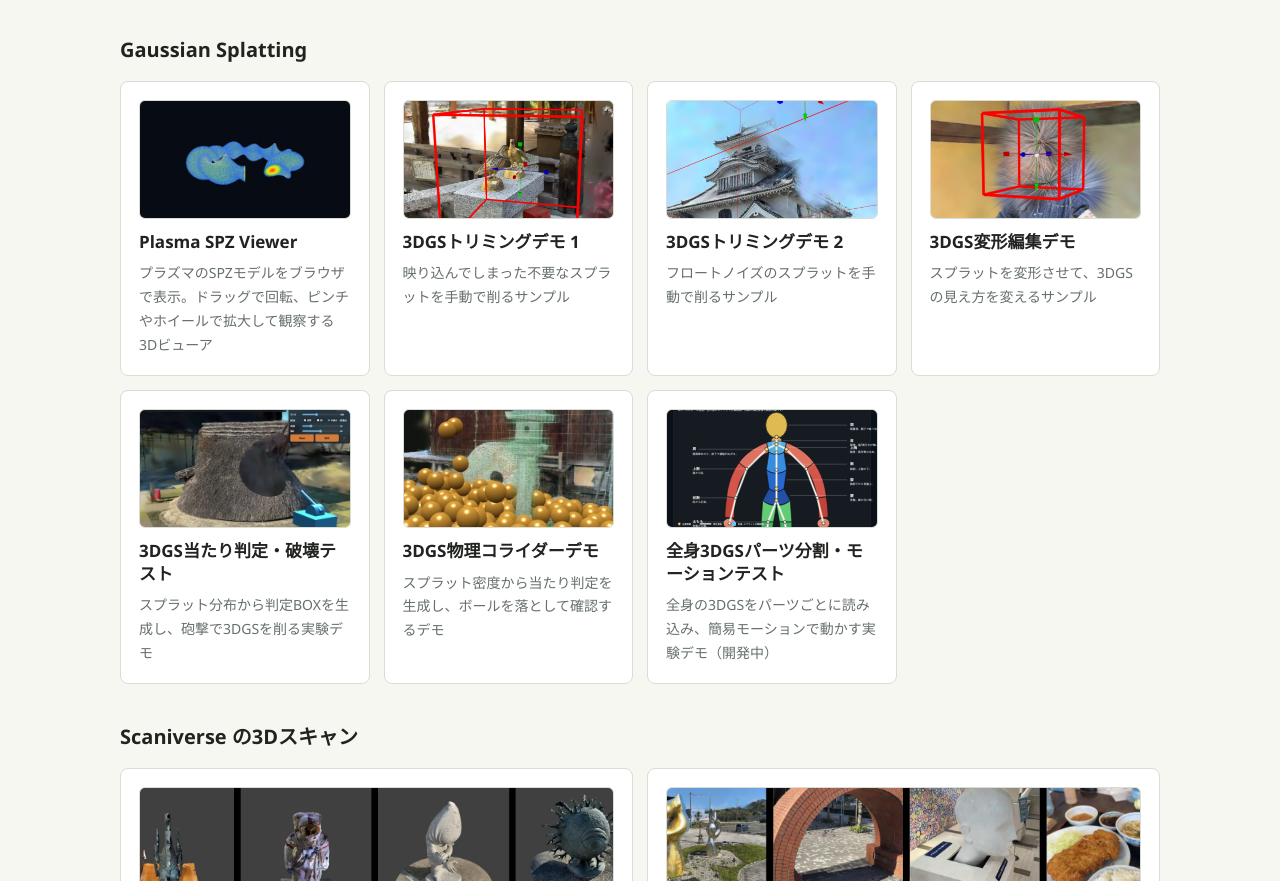
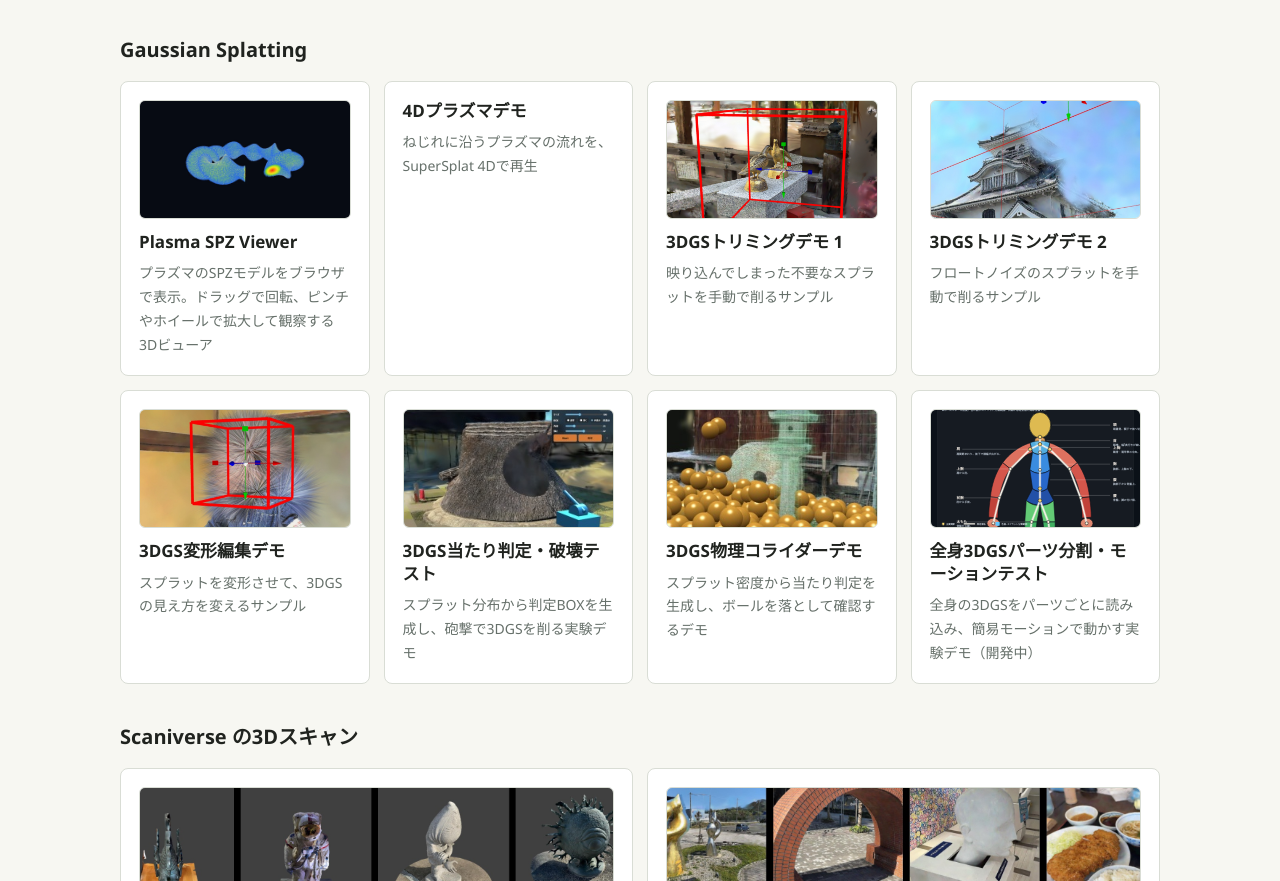
Before and after one commit to ykoba079/test_prj, a plain HTML site: page index.html in a window 1280 px wide. Shown: the part 2381-3262 px from the top of the page. Drawn offline with Linux system fonts and the light colour scheme.

Commit message:
Link the 4D plasma demo from the homepage

```diff
--- a/index.html
+++ b/index.html
@@ -442,6 +442,10 @@
                     <strong>Plasma SPZ Viewer</strong>
                     <span>プラズマのSPZモデルをブラウザで表示。ドラッグで回転、ピンチやホイールで拡大して観察する3Dビューア</span>
                 </a>
+                <a class="item" href="https://supersplat4d.netlify.app/?load=https://ykoba079.github.io/test_prj/plasma-4d/plasma.sog4d" target="_blank" rel="noopener noreferrer">
+                    <strong>4Dプラズマデモ</strong>
+                    <span>ねじれに沿うプラズマの流れを、SuperSplat 4Dで再生</span>
+                </a>
                 <a class="item" href="./baby3DGSTrim.html">
                     <img class="item-thumbnail" src="./img/gaussian_edit_temple.jpg" alt="Gaussian Splatting サンプル 1 のプレビュー">
                     <strong>3DGSトリミングデモ 1</strong>
```
